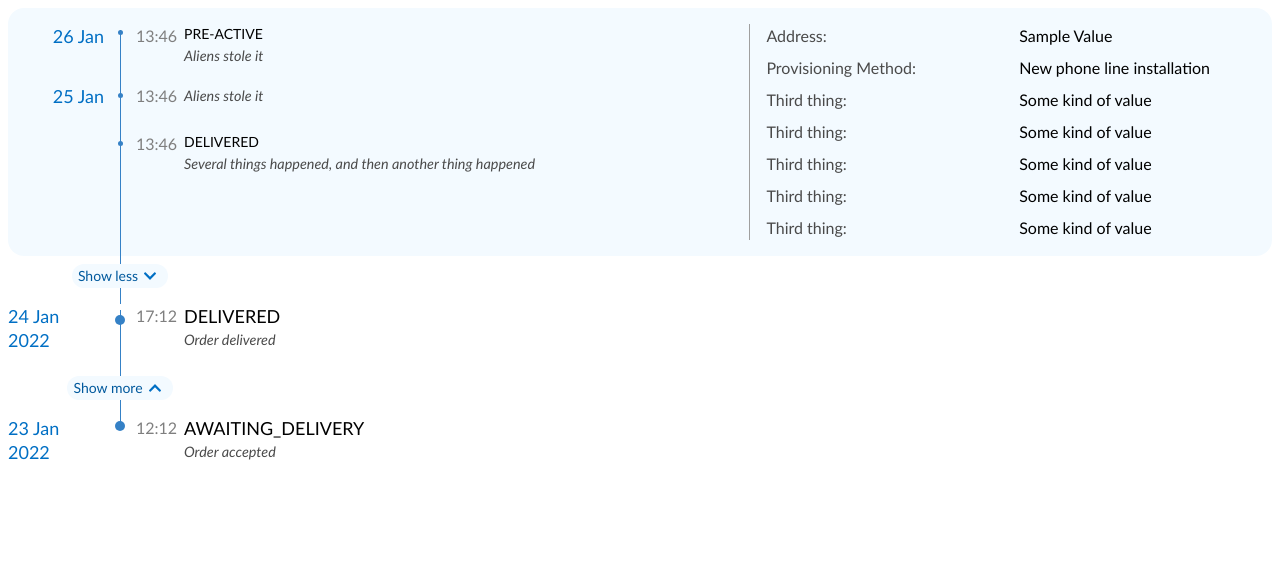
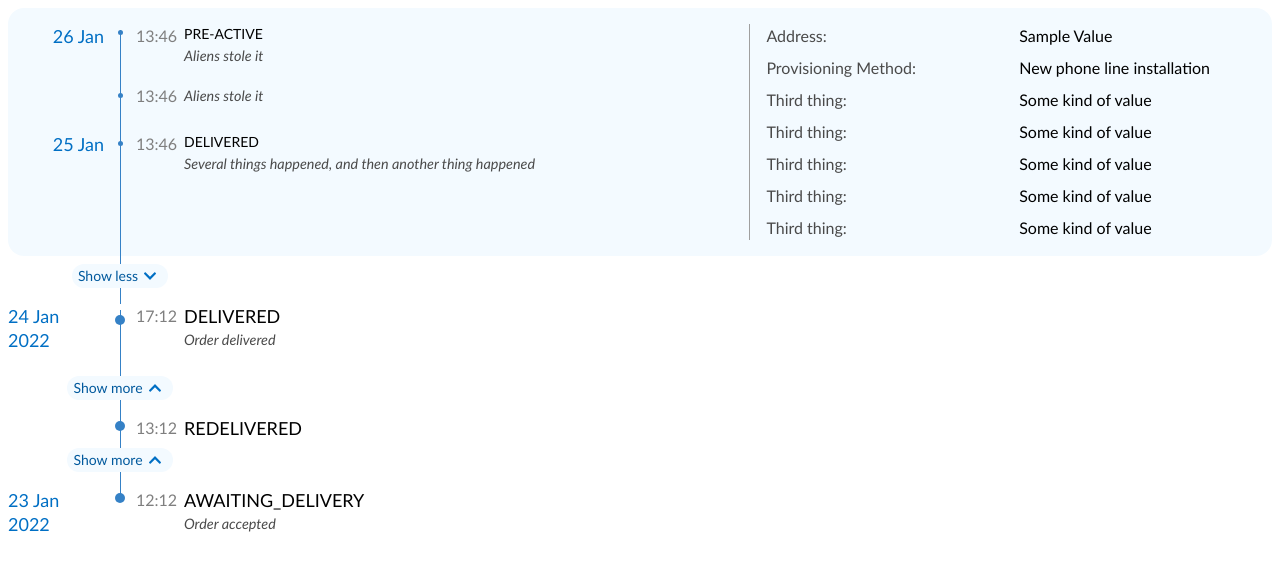
Before and after one commit to thatscot/timelines, a React (Create React App) app: page / in a window 1280 px wide. Shown: the top 570 px of the page. Built offline with nearby package versions, Linux system fonts and the light colour scheme.

Commit message:
initial commit

```diff
--- a/src/App.js
+++ b/src/App.js
@@ -62,6 +62,18 @@ const timeline = [
   {
     events: [
       {
+        timestamp: "2022-01-24T13:12:42.055821Z",
+        description: "Order delivered again",
+        descriptionDetail: "14:00 - 16:00",
+        salesStatus: "ACTIVE",
+        status: "REDELIVERED"
+      } //major
+    ],
+    details: [{ label: "Address", value: "Pie Island" }]
+  },
+  {
+    events: [
+      {
         timestamp: "2022-01-23T17:32:42.055821Z",
         description: "Order stolen by postie",
         event: "Order stolen by postie",
@@ -95,10 +107,15 @@ const App = () => {
     <Timeline>
       {timeline.map(({ events, details }, idx) => {
         // should we just expose the EventBlocks to map them here?
+
+        // Add scope for prevEvents
+        const prevEvents = idx >= 1 ? timeline[idx - 1].events : [];
+
         return (
           <Timeline.Group
             isFirstEventMajorOnly={isFirstEventMajorOnly}
             events={events}
+            prevEvents={prevEvents}
             details={details}
             isFirst={idx === 0}
             isLast={idx === timeline.length - 1}
--- a/src/Timeline/components/Group.js
+++ b/src/Timeline/components/Group.js
@@ -16,15 +16,26 @@ const formatTime = (timestamp) =>
 
 const last = (array) => array[array.length - 1];
 
-const mapDateAndTime = (event, idx, events) => {
+const mapDateAndTime = (event, idx, events, prevEvents) => {
   const mappedEvent = { ...event, time: formatTime(event.timestamp) };
   const isMajor = idx === events.length - 1;
+  const date = formatDate(event.timestamp, isMajor);
+
+  // Get previous date
+  const prevDate = !!prevEvents
+    ? last(prevEvents.map(mapDateAndTime))?.date
+    : null;
+
+  mappedEvent.isMajor = isMajor;
+
   if (
-    isMajor ||
-    !isSameDay(parseISO(event.timestamp), parseISO(events[idx - 1]?.timestamp))
+    !isSameDay(
+      parseISO(event.timestamp),
+      parseISO(events[idx + 1]?.timestamp)
+    ) &&
+    prevDate !== date
   ) {
-    mappedEvent.date = formatDate(event.timestamp, isMajor);
-    mappedEvent.isMajor = isMajor;
+    mappedEvent.date = date;
   }
   return mappedEvent;
 };
@@ -90,9 +101,19 @@ const mapEventTitle = (event, idx, events) => {
   };
 };
 
-const Group = ({ events, details, isFirst, isLast, isFirstEventMajorOnly }) => {
+const Group = ({
+  events,
+  prevEvents,
+  details,
+  isFirst,
+  isLast,
+  isFirstEventMajorOnly
+}) => {
   const [expanded, setExpanded] = useState(isFirst);
-  const mappedEvents = events.map(mapDateAndTime).map(mapEventTitle);
+
+  const mappedEvents = events
+    .map((event, idx, events) => mapDateAndTime(event, idx, events, prevEvents))
+    .map(mapEventTitle);
 
   return (
     <>
```
